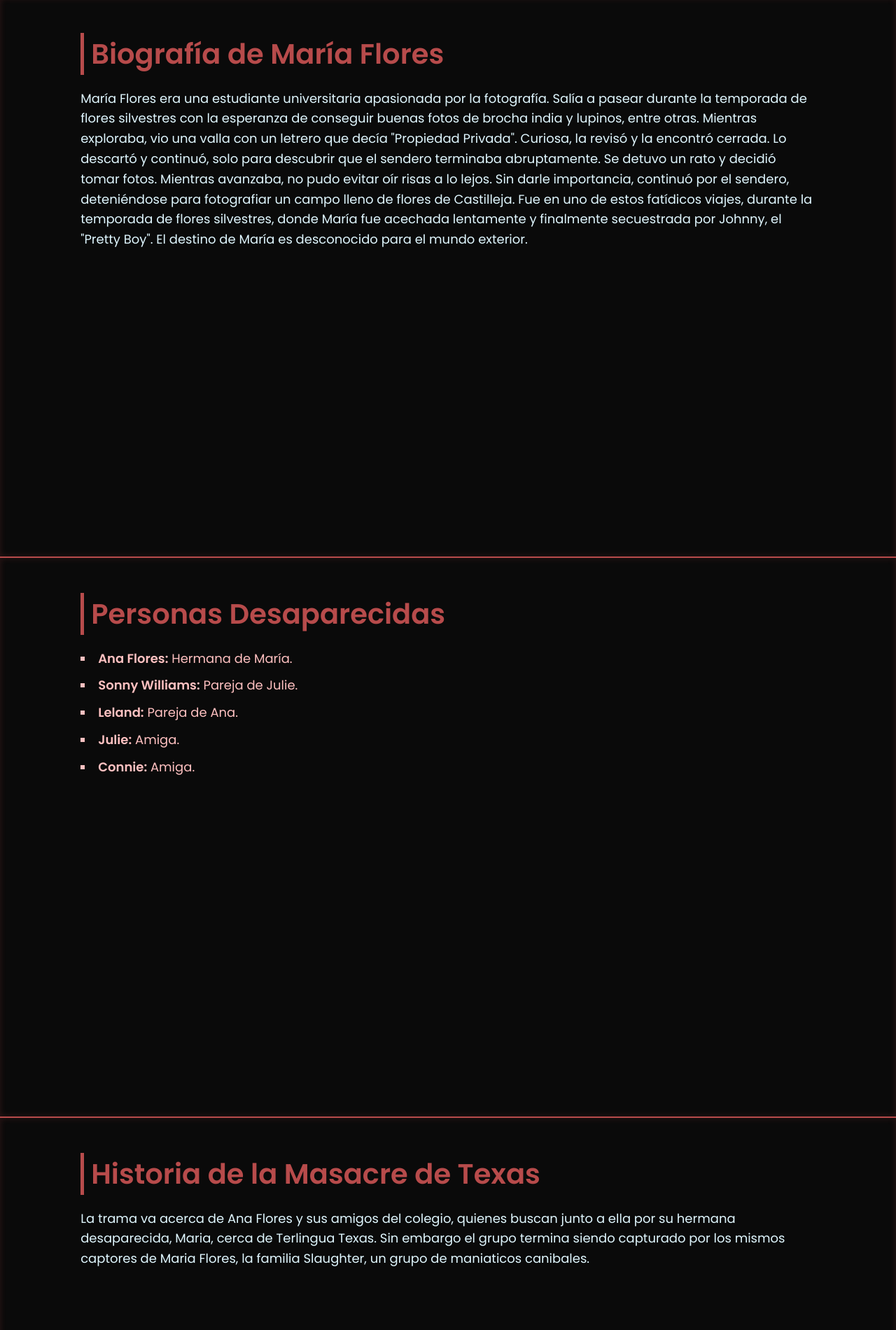
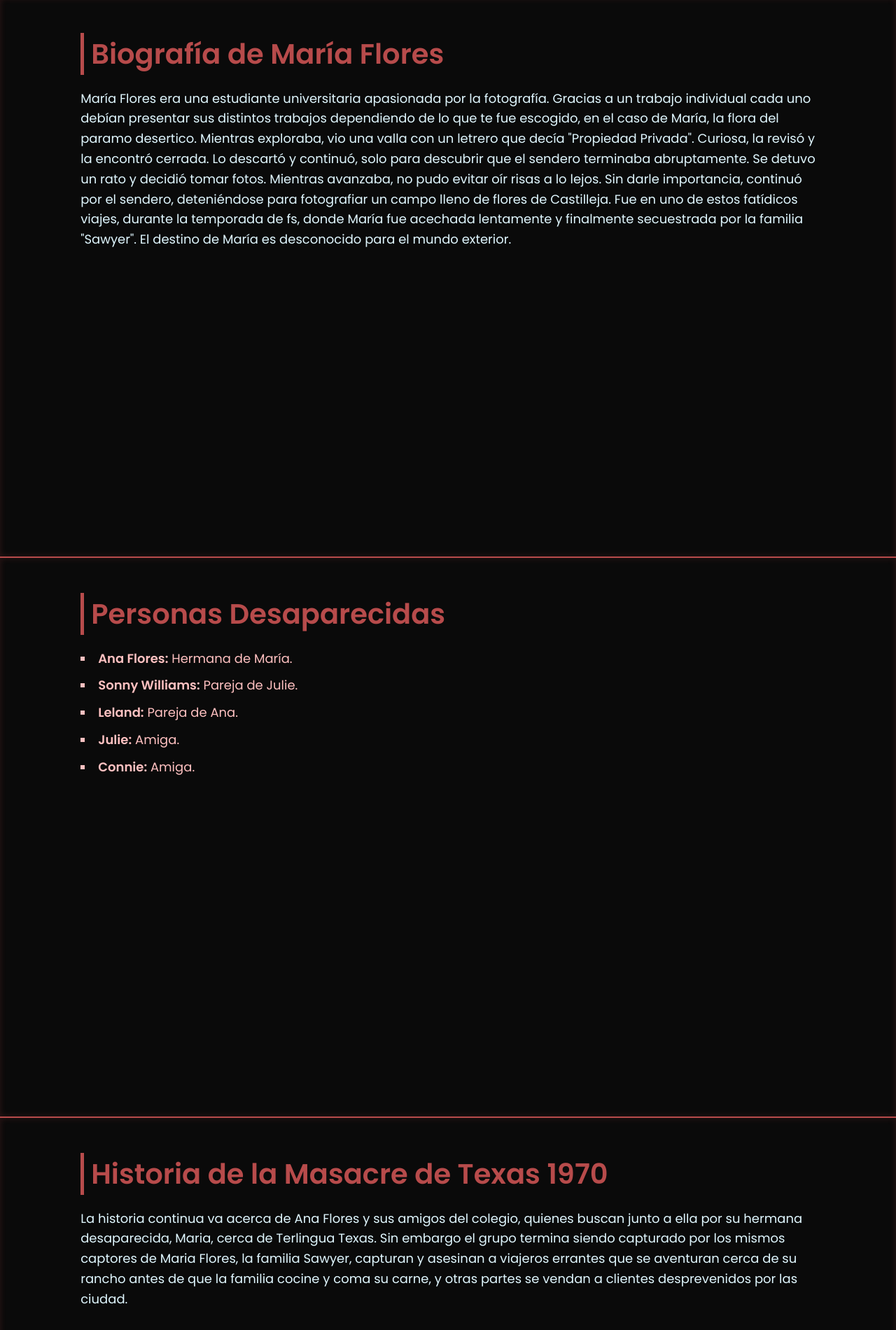
Before and after one commit to 1214-evr/texas, a plain HTML site: page index.html in a window 1280 px wide. Shown: the part 1420-3320 px from the top of the page at 70% size. Drawn offline with Linux system fonts and the light colour scheme.

Commit message:
Update index.html

```diff
--- a/index.html
+++ b/index.html
@@ -61,9 +61,8 @@
 
     <section id="biografia" class="content-section">
         <h2>Biografía de María Flores</h2>
-        <p>María Flores era una estudiante universitaria apasionada por la fotografía. Salía a pasear durante la temporada de flores silvestres con la esperanza de conseguir buenas fotos de brocha india y lupinos, entre otras.
-
-Mientras exploraba, vio una valla con un letrero que decía "Propiedad Privada". Curiosa, la revisó y la encontró cerrada. Lo descartó y continuó, solo para descubrir que el sendero terminaba abruptamente. Se detuvo un rato y decidió tomar fotos. Mientras avanzaba, no pudo evitar oír risas a lo lejos. Sin darle importancia, continuó por el sendero, deteniéndose para fotografiar un campo lleno de flores de Castilleja. Fue en uno de estos fatídicos viajes, durante la temporada de flores silvestres, donde María fue acechada lentamente y finalmente secuestrada por Johnny, el "Pretty Boy". El destino de María es desconocido para el mundo exterior.</p>
+        <p>María Flores era una estudiante universitaria apasionada por la fotografía. Gracias a un trabajo individual cada uno debían presentar sus distintos trabajos dependiendo de lo que te fue escogido, en el caso de María, la flora del paramo desertico.
+Mientras exploraba, vio una valla con un letrero que decía "Propiedad Privada". Curiosa, la revisó y la encontró cerrada. Lo descartó y continuó, solo para descubrir que el sendero terminaba abruptamente. Se detuvo un rato y decidió tomar fotos. Mientras avanzaba, no pudo evitar oír risas a lo lejos. Sin darle importancia, continuó por el sendero, deteniéndose para fotografiar un campo lleno de flores de Castilleja. Fue en uno de estos fatídicos viajes, durante la temporada de fs, donde María fue acechada lentamente y finalmente secuestrada por la familia "Sawyer". El destino de María es desconocido para el mundo exterior.</p>
     </section>
 
     <section id="desaparecidos" class="content-section">
@@ -78,16 +77,14 @@ Mientras exploraba, vio una valla con un letrero que decía "Propiedad Privada".
     </section>
 
     <section id="historia" class="content-section">
-        <h2>Historia de la Masacre de Texas</h2>
-        <p>La trama va acerca de Ana Flores y sus amigos del colegio, quienes buscan junto a ella por su hermana desaparecida, Maria, cerca de Terlingua Texas. Sin embargo el grupo termina siendo capturado por los mismos captores de Maria Flores, la familia Slaughter, un grupo de maniaticos canibales.</p>
+        <h2>Historia de la Masacre de Texas 1970</h2>
+        <p>La historia continua va acerca de Ana Flores y sus amigos del colegio, quienes buscan junto a ella por su hermana desaparecida, Maria, cerca de Terlingua Texas. Sin embargo el grupo termina siendo capturado por los mismos captores de Maria Flores, la familia Sawyer, capturan y asesinan a viajeros errantes que se aventuran cerca de su rancho antes de que la familia cocine y coma su carne, y otras partes se vendan a clientes desprevenidos por las ciudad.</p>
     </section>
 
     <section id="final" class="content-section">
         <h2>El Final y el Legado</h2>
-        <p>Después de los sucesos, María logró sobrevivir y contar su historia. Su testimonio ha sido fundamental para entender los hechos y evitar que se repitan tragedias similares. El legado de aquellos jóvenes permanece vivo en la memoria colectiva.</p>
+        <p>Sin embargo, para el final del cuento se revela un indicio que marco a todo el pueblo, desde los macabros actos en el intento de mantener con vida a la chica. No era cuestion de tiempo que la primera oportunidad aun que sea cruel la tomaria, siendo esta escapar tras todos sus conocidos eran masacrados. Maria sobrevivio ¿pero que sera de ella?</p>
     </section>
-
-    <p style="color:transparent;font-size:0.8rem;">Ellos siguen libres</p>
 
     <script>
         function toggleMenu() {
```
